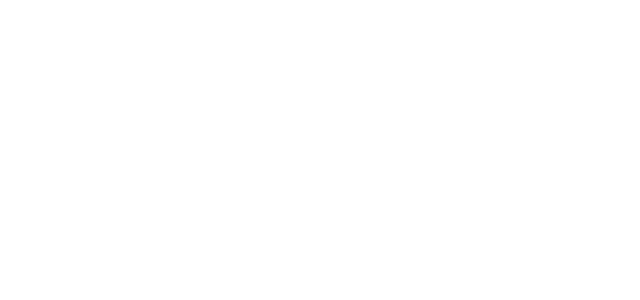
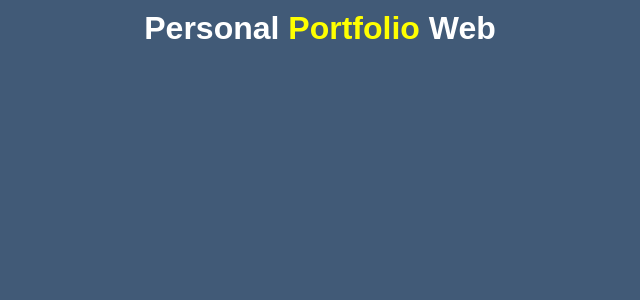
Before and after one commit to MuhammadAsif46/react-asgmt-3-portfolio, a React (Create React App) app: page / in a window 1280 px wide. Shown: the top 300 px of the page, without its empty margins (320-960 px from the left). Built offline with nearby package versions, Linux system fonts and the light colour scheme.

Commit message:
create heading

```diff
--- a/package.json
+++ b/package.json
@@ -9,6 +9,7 @@
     "bootstrap": "^5.3.1",
     "react": "^18.2.0",
     "react-bootstrap": "^2.8.0",
+    "react-bootstrap-icons": "^1.10.3",
     "react-dom": "^18.2.0",
     "react-scripts": "5.0.1",
     "web-vitals": "^2.1.4"
--- a/src/App.css
+++ b/src/App.css
@@ -1,38 +1,28 @@
-.App {
-  text-align: center;
+*{
+  padding: 0;
+  margin: 0;
+  font-family: Arial, Helvetica, sans-serif;
+}
+body{
+  background-color: #415a77;
+}
+#root{
+  display: flex;
+  justify-content: center;
 }
 
-.App-logo {
-  height: 40vmin;
-  pointer-events: none;
+/* Heading styles */
+
+div.heading{
+  margin: 10px 0;
 }
 
-@media (prefers-reduced-motion: no-preference) {
-  .App-logo {
-    animation: App-logo-spin infinite 20s linear;
-  }
+div.heading > h1{
+  color: #fff;
 }
 
-.App-header {
-  background-color: #282c34;
-  min-height: 100vh;
-  display: flex;
-  flex-direction: column;
-  align-items: center;
-  justify-content: center;
-  font-size: calc(10px + 2vmin);
-  color: white;
+div.heading > h1 >span{
+  color: yellow;
 }
 
-.App-link {
-  color: #61dafb;
-}
-
-@keyframes App-logo-spin {
-  from {
-    transform: rotate(0deg);
-  }
-  to {
-    transform: rotate(360deg);
-  }
-}
+/* container */
--- a/src/App.js
+++ b/src/App.js
@@ -1,13 +1,20 @@
-import './App.css';
+import { EmojiSmile } from "react-bootstrap-icons";
+import "./App.css";
 
 function App() {
   return (
-    <div>
-      <div>
+    <>
+      <div className="heading">
+        <h1>Personal <span className="yellow">Portfolio</span> Web</h1>
+      </div>
+      <div className="main">
+        <div className="box-1">
 
-        <h1></h1>
+        </div>
+        <div className="box-2"></div>
+
       </div>
-    </div>
+    </>
   );
 }
 
```
